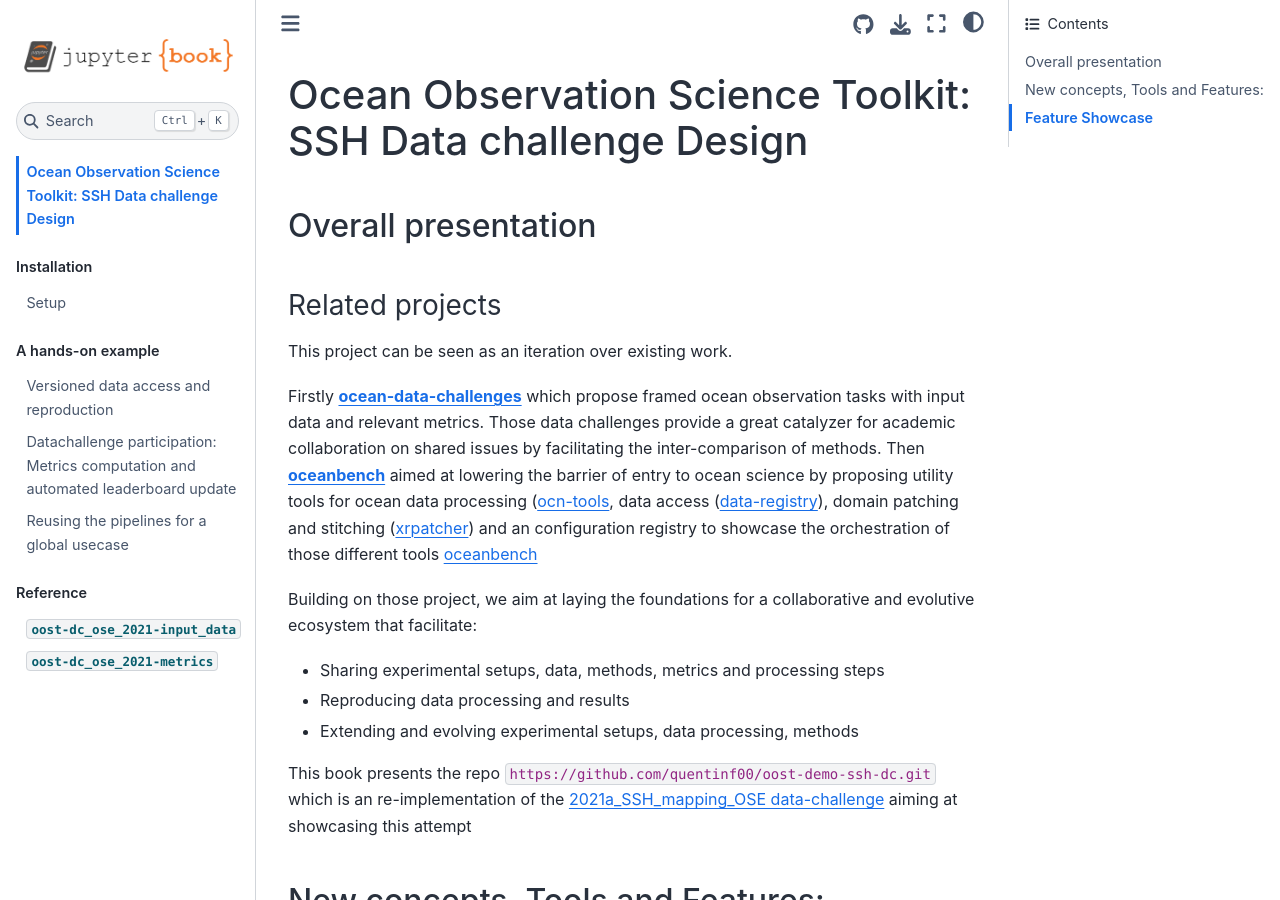
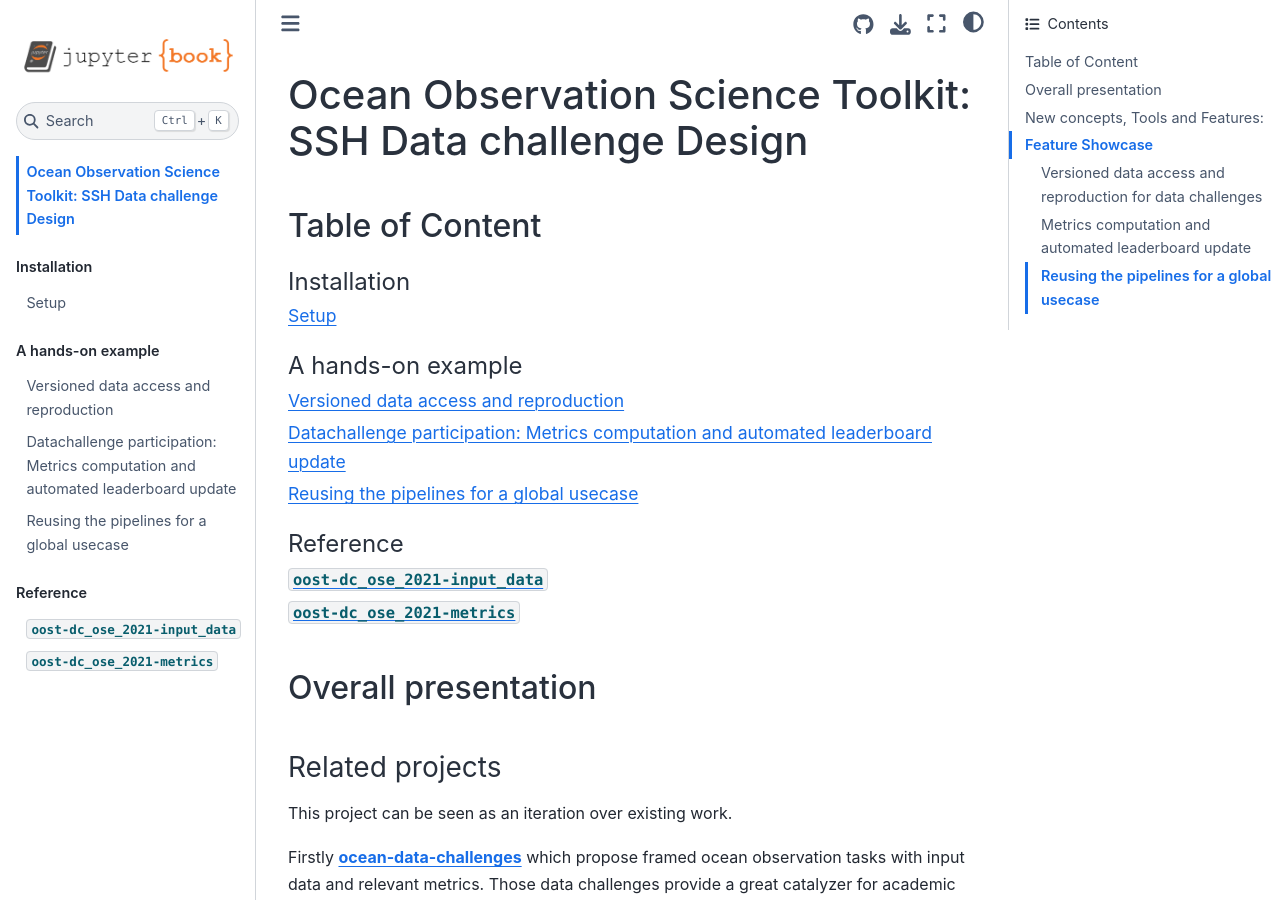
Before and after one commit to quentinf00/ocb-dc-ose-2021, a Jupyter Book: the page built from docs/intro.md, in a window 1280 px wide and 900 px high. Built offline with Jupyter Book 1.0.4 settings and Sphinx 7.4.7 and the Sphinx Book theme 1.1.4, drawn with Linux system fonts in a browser that asks for light colours; pages that are not in the unit, such as notebooks, are missing from menus; some of the changed text lies outside the part shown.

Commit message:
Add video header

````diff
--- a/docs/intro.md
+++ b/docs/intro.md
@@ -1,5 +1,8 @@
 # Ocean Observation Science Toolkit: SSH Data challenge Design
 
+## Table of Content
+```{tableofcontents}
+```
 
 ## Overall presentation
 
@@ -49,15 +52,11 @@
 ## Feature Showcase
 We provide through the following notebooks and associated 5 min walkthrough videos demonstrations on the new features brought by this implementations
 ![](imgs/contrib_doc.png)
-- Versioned data access and reproduction for data challenges
+### Versioned data access and reproduction for data challenges
 <iframe width="560" height="315" src="https://www.youtube.com/embed/qWT-vczLlCA?si=gBRizrtw6dIO92uo" title="YouTube video player" frameborder="0" allow="accelerometer; autoplay; clipboard-write; encrypted-media; gyroscope; picture-in-picture; web-share" referrerpolicy="strict-origin-when-cross-origin" allowfullscreen></iframe>
 
-- Metrics computation and automated leaderboard update
+### Metrics computation and automated leaderboard update
 <iframe width="560" height="315" src="https://www.youtube.com/embed/CZUp0g8ZTBk?si=u_XA3A0NGh7yNFDc" title="YouTube video player" frameborder="0" allow="accelerometer; autoplay; clipboard-write; encrypted-media; gyroscope; picture-in-picture; web-share" referrerpolicy="strict-origin-when-cross-origin" allowfullscreen></iframe>
 
-- Reusing the pipelines for a global usecase
+### Reusing the pipelines for a global usecase
 <iframe width="560" height="315" src="https://www.youtube.com/embed/-V-5fS7oSvw?si=fkobRQggG_pYlNAm" title="YouTube video player" frameborder="0" allow="accelerometer; autoplay; clipboard-write; encrypted-media; gyroscope; picture-in-picture; web-share" referrerpolicy="strict-origin-when-cross-origin" allowfullscreen></iframe>
-
-
-```{tableofcontents}
-```
````
